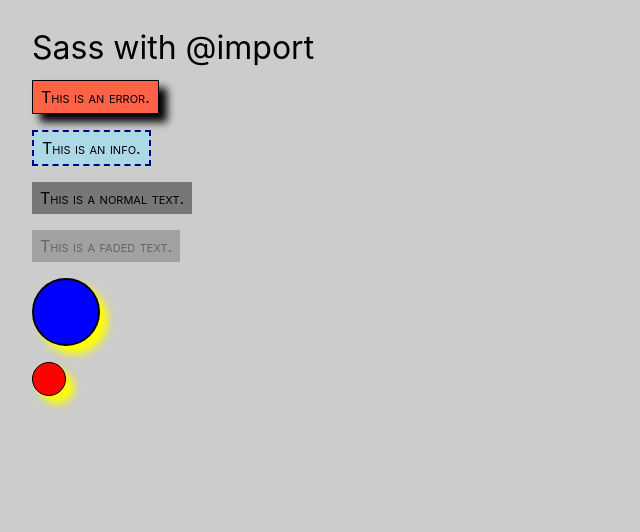
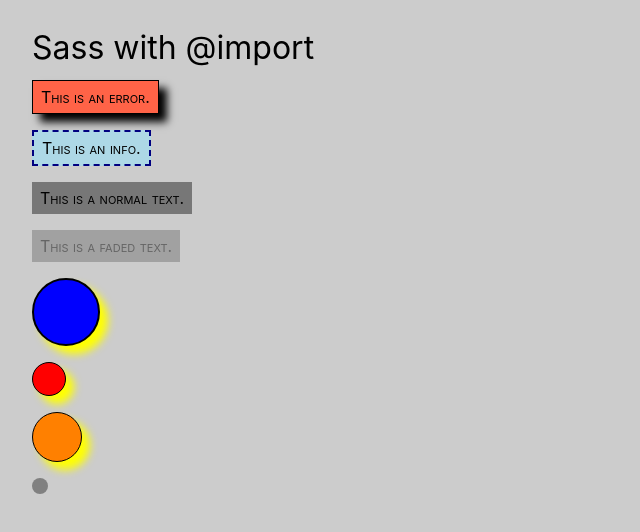
Before and after one commit to edwardtanguay/et901-sass-with-import, a React (Vite) app: page / in a window 1280 px wide. Shown: the top 532 px of the page, without its empty margins (0-640 px from the left). Built offline with nearby package versions, Linux system fonts and the light colour scheme; a web font is replaced by a local one.

Commit message:
balls in

```diff
--- a/src/sass/components/_shapes.scss
+++ b/src/sass/components/_shapes.scss
@@ -11,3 +11,12 @@
 	@include ball(red, 2rem);
 	@extend %shadow;
 }
+
+.ball-003 {
+	@include ball(mix(red, yellow), 3rem);
+	@extend %shadow;
+}
+
+.ball-004 {
+	@include ball(mix(yellow, blue), 1rem);
+}
```
